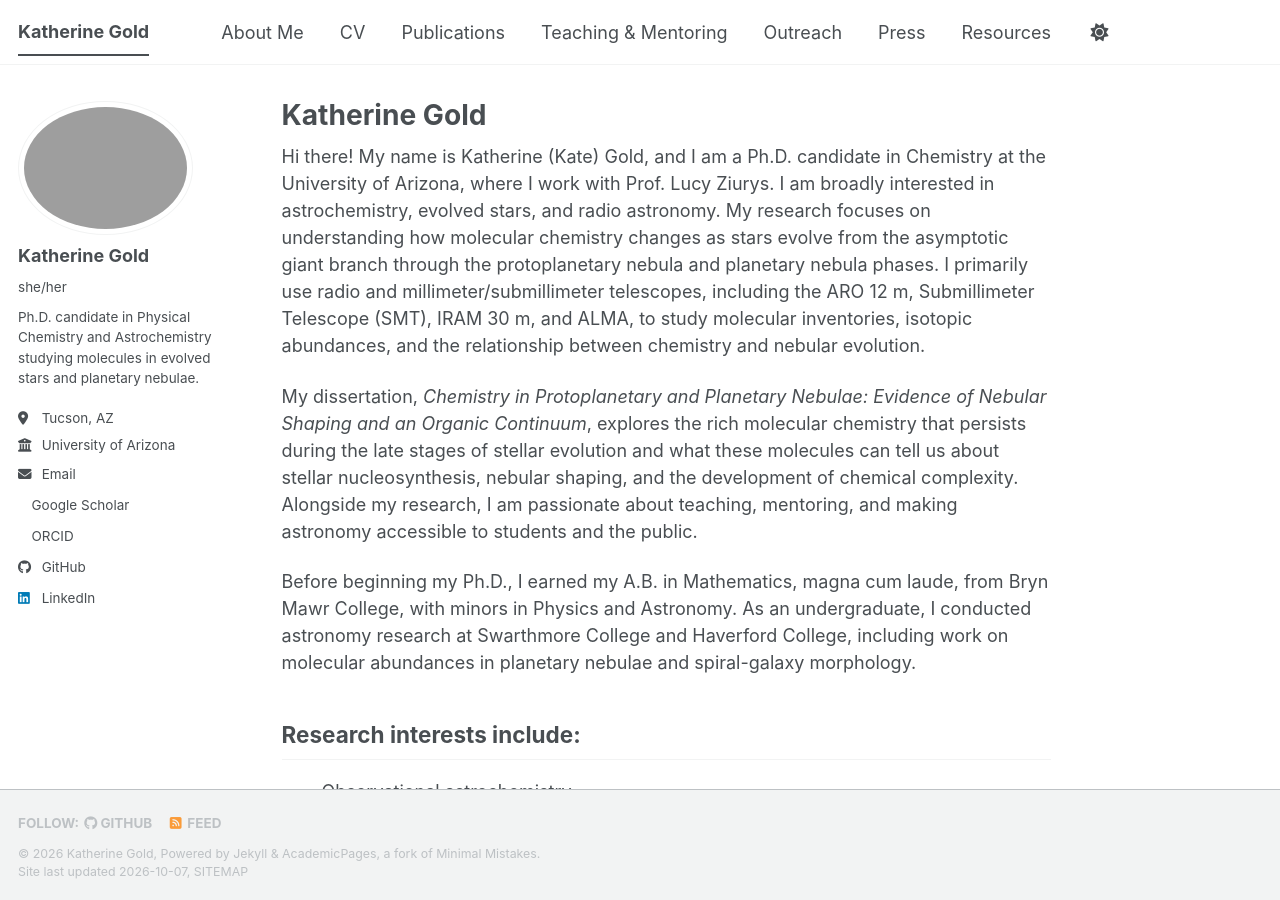
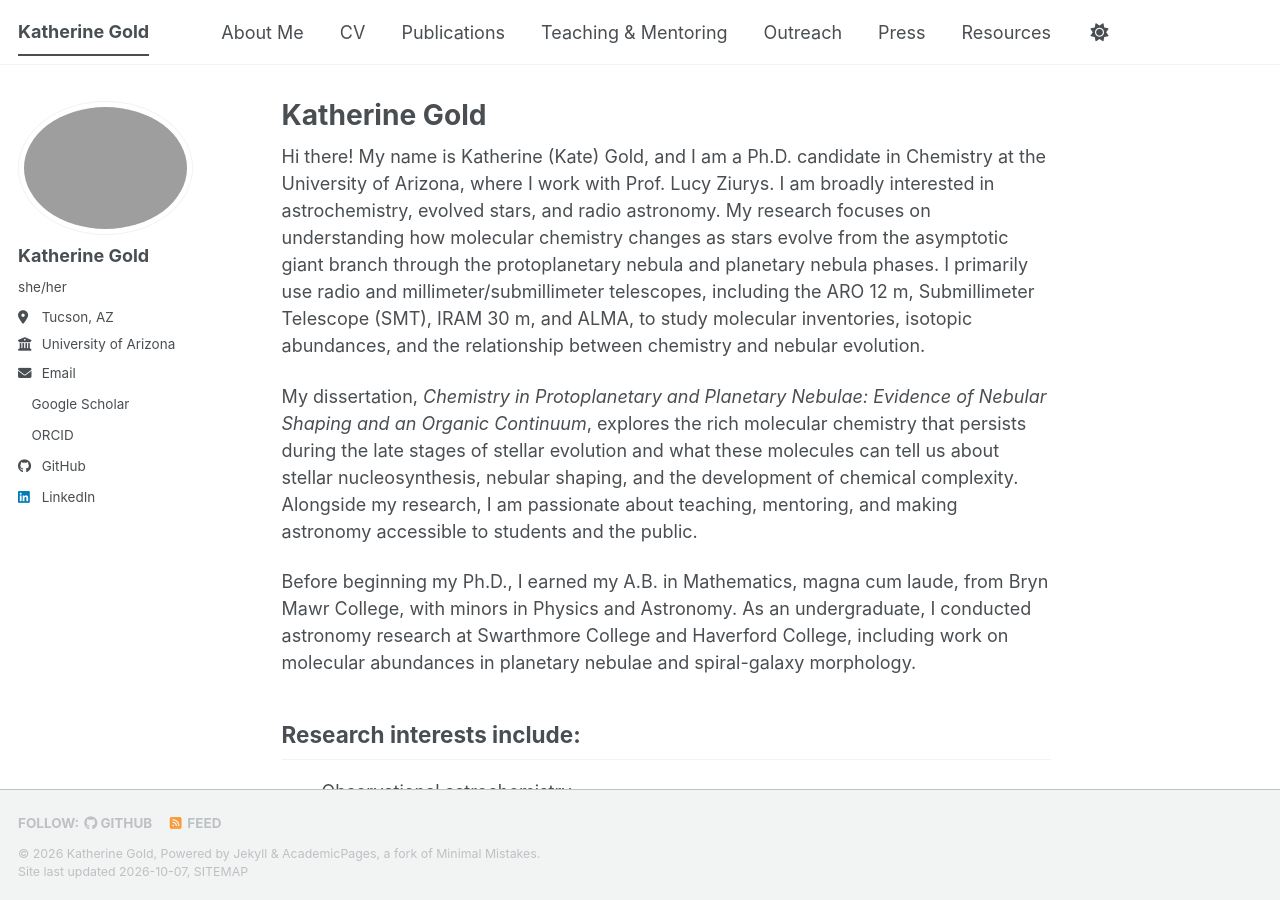
Before and after one commit to katherinegold/katherinegold.github.io, a Jekyll site: the page built from _pages/about.md, in a window 1280 px wide and 900 px high. Built offline with Jekyll 4.4.1, drawn with Linux system fonts in a browser that asks for light colours; a style sheet for code colours, icons or effects is not loaded.

Commit message:
Update _config.yml

```diff
--- a/_config.yml
+++ b/_config.yml
@@ -18,7 +18,7 @@ author:
   avatar           : "profile.png"
   name             : "Katherine Gold"
   pronouns         : "she/her"
-  bio              : "Ph.D. candidate in Physical Chemistry and Astrochemistry studying molecules in evolved stars and planetary nebulae."
+  bio              :
   location         : "Tucson, AZ"
   employer         : "University of Arizona"
   uri              :
```
